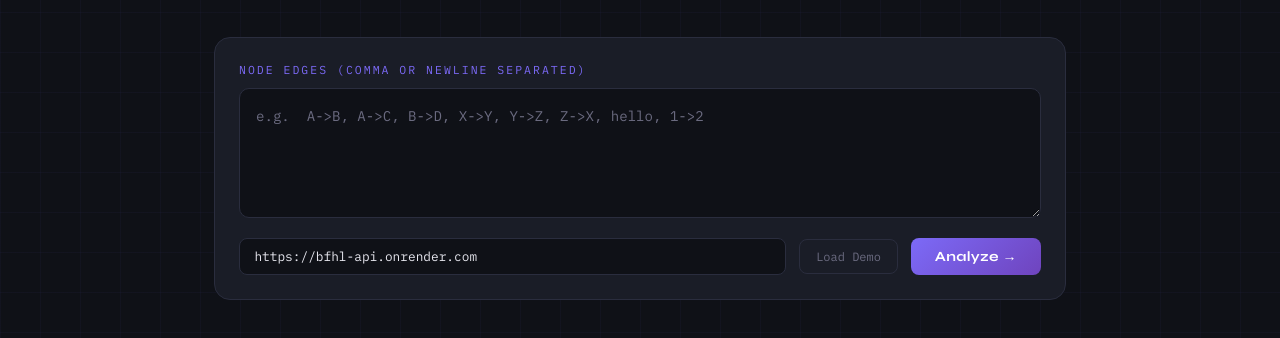
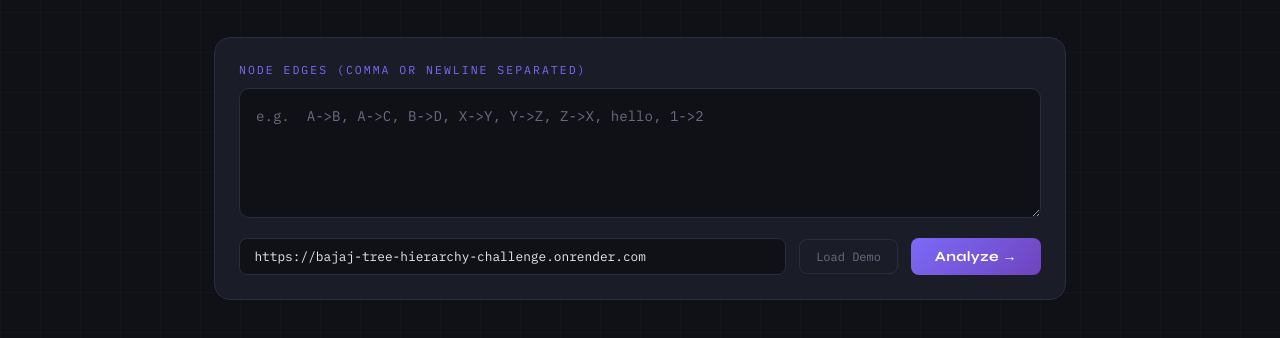
Before and after one commit to G-darshan-32/bajaj-tree--hierarchy-challenge, a website: page index.html in a window 1280 px wide. Shown: the part 108-446 px from the top of the page. Drawn offline with Linux system fonts and the light colour scheme.

Commit message:
update api url

```diff
--- a/index.html
+++ b/index.html
@@ -384,7 +384,7 @@
     <label>Node Edges (comma or newline separated)</label>
     <textarea id="edgesInput" placeholder='e.g.  A->B, A->C, B->D, X->Y, Y->Z, Z->X, hello, 1->2'></textarea>
     <div class="controls">
-      <input class="api-input" id="apiUrl" type="text" placeholder="API URL  e.g. https://bfhl-api.onrender.com" value="https://bfhl-api.onrender.com"/>
+      <input class="api-input" id="apiUrl" type="text" placeholder="API URL  e.g. https://bfhl-api.onrender.com" value="https://bajaj-tree-hierarchy-challenge.onrender.com"/>
       <button class="btn-demo" onclick="loadDemo()">Load Demo</button>
       <div class="spinner" id="spinner"></div>
       <button class="btn" id="submitBtn" onclick="submitData()">Analyze →</button>
```
